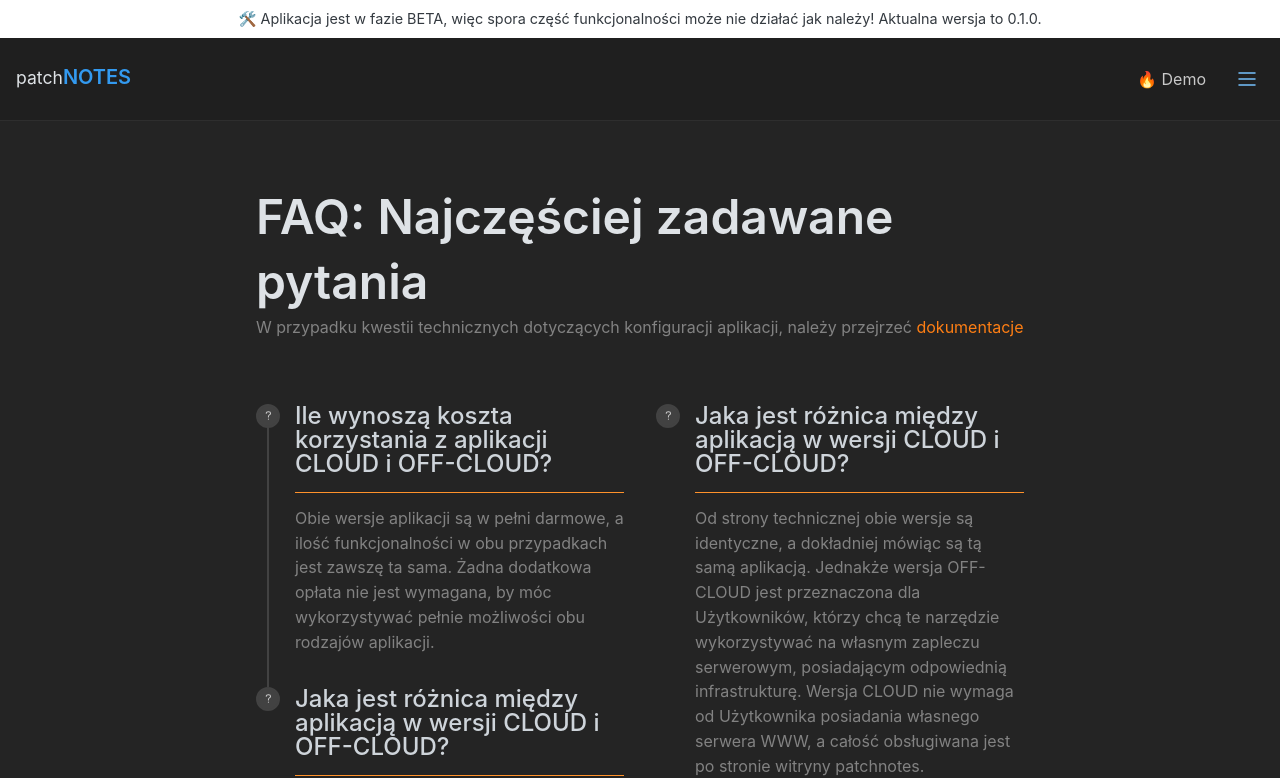
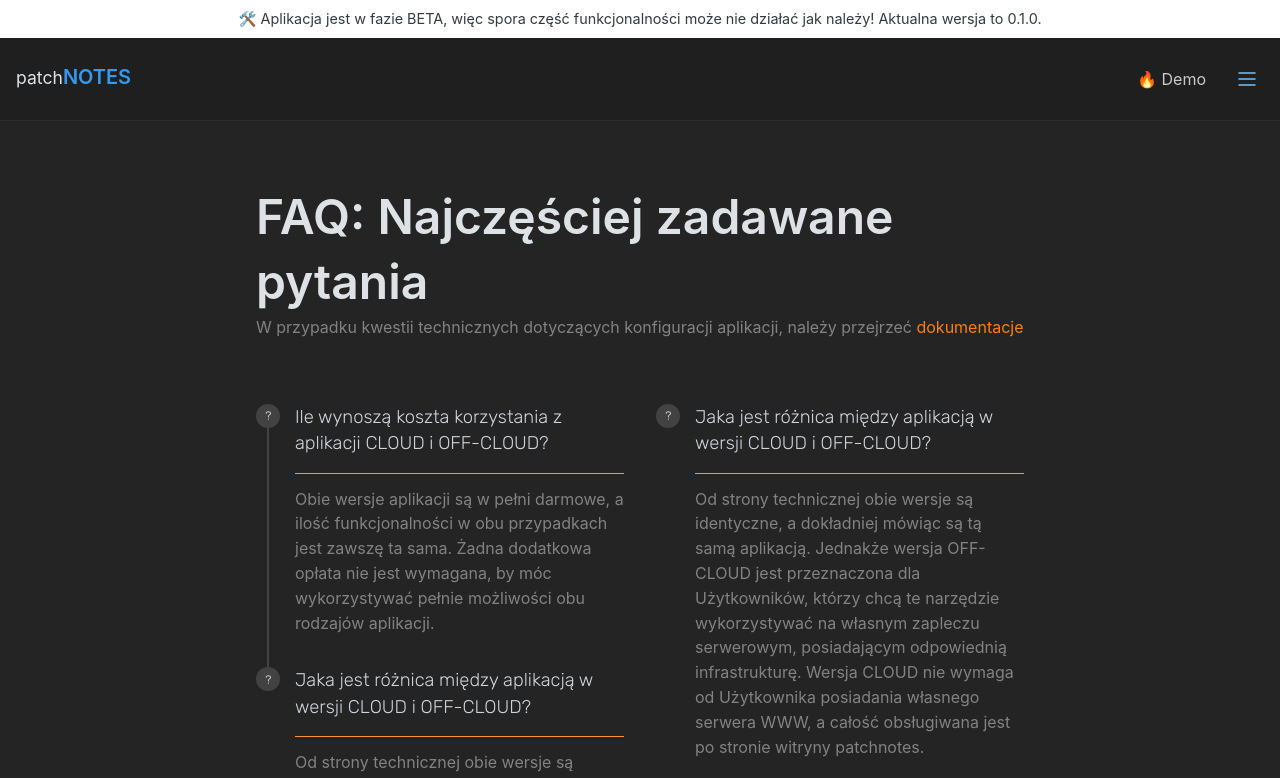
Before and after one commit to jakubwilk/forumgame-patchnotes-admin, a React (Vite) app in the folder client/: page /faq in a window 1280 px wide. Shown: the top 778 px of the page. Built offline with nearby package versions, Linux system fonts and the light colour scheme.

Commit message:
Update styling

```diff
--- a/client/src/modules/faq/components/Components.module.css
+++ b/client/src/modules/faq/components/Components.module.css
@@ -13,8 +13,10 @@
 }
 
 .question {
-  font-size: 1.5rem;
+  font-size: 1.15rem;
   color: var(--mantine-color-gray-4);
+  font-family: var(--pn-font-rubik);
+  line-height: 1.65rem !important;
   border-bottom: 1px solid var(--mantine-color-orange-5);
 }
 
```
